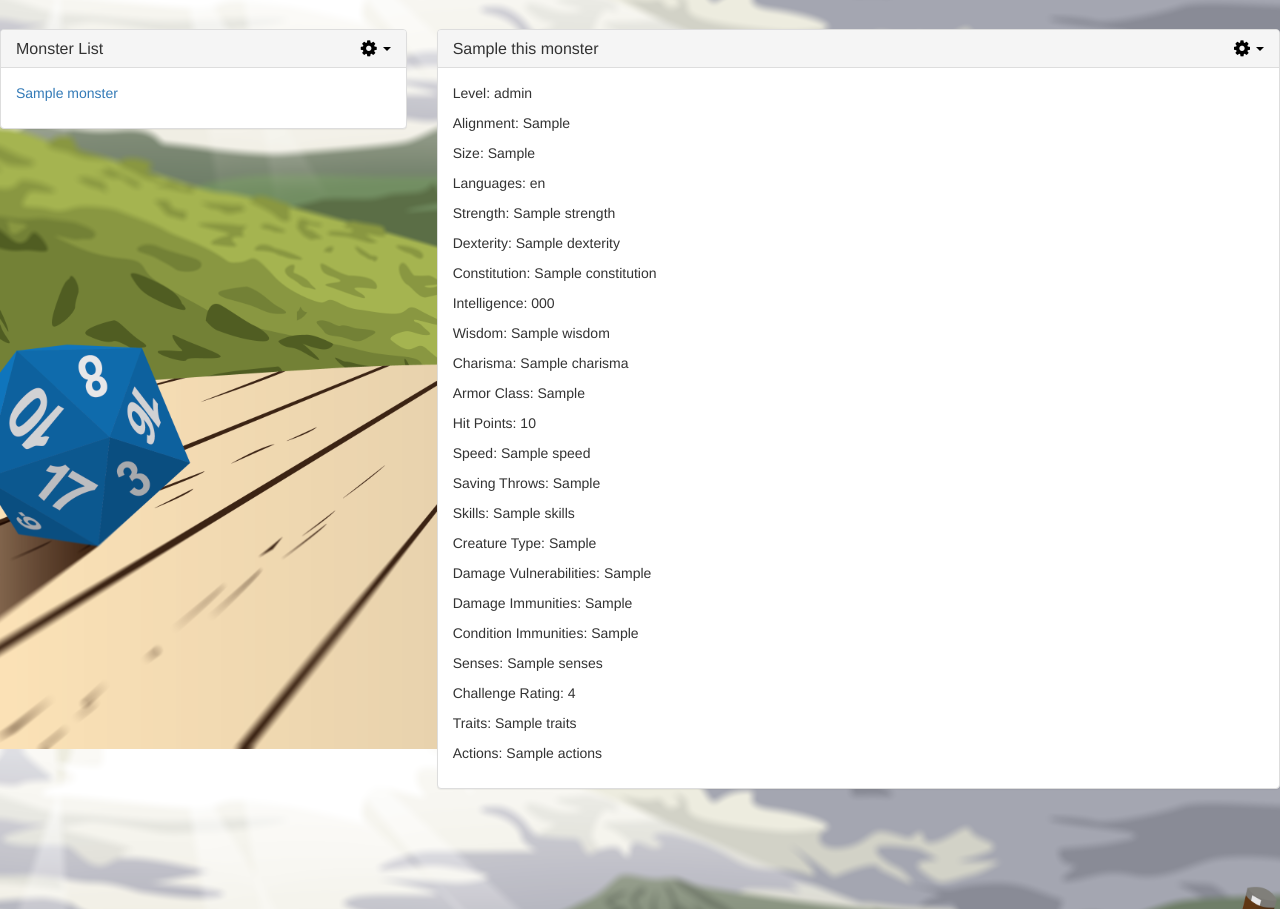
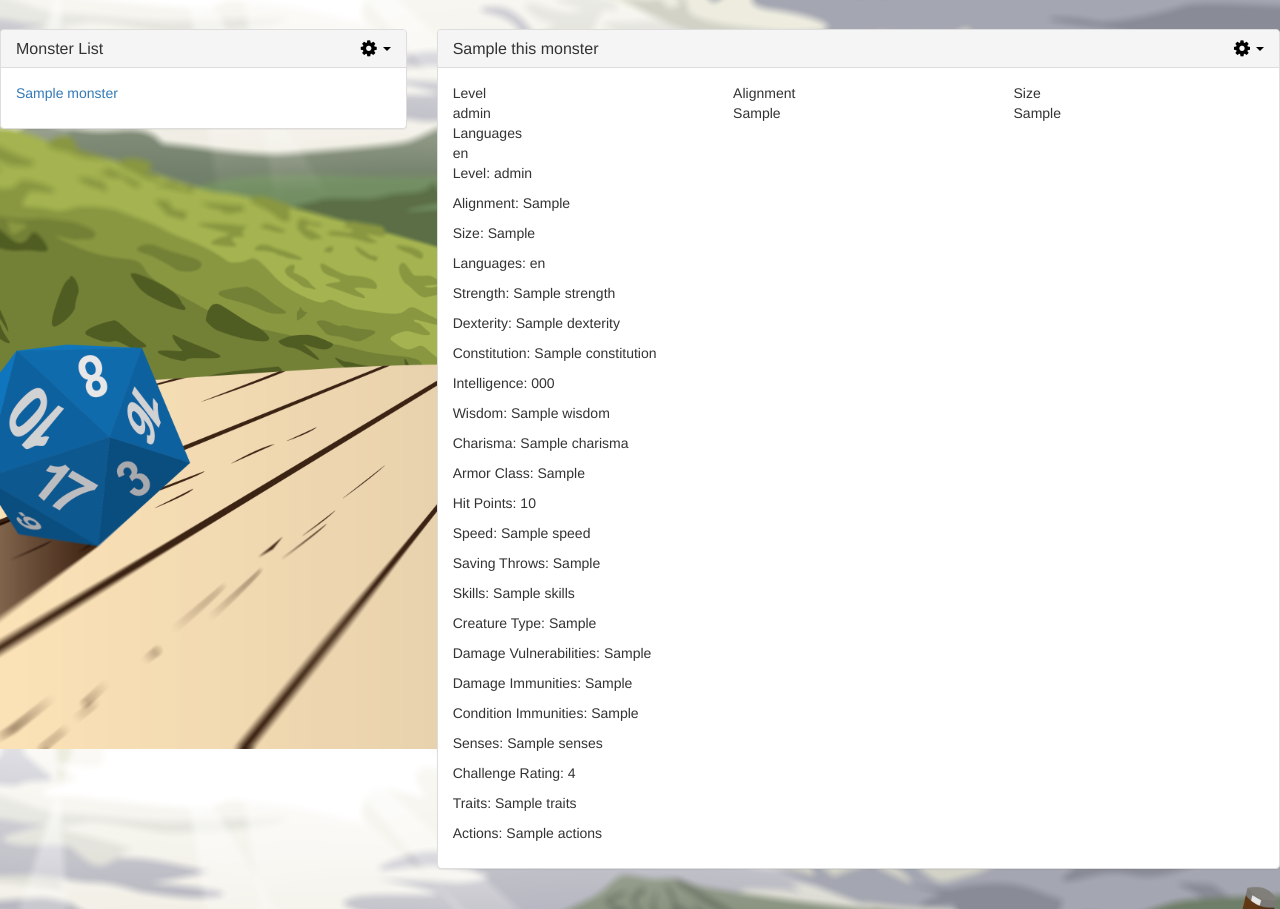
Before and after one commit to brunosardinepi/dungeonomics, a Django app: template characters/templates/characters/monster_detail.html in a window 1280 px wide. Shown: the part 51-960 px from the top of the page. Run offline with Django 3.2, Linux system fonts and the light colour scheme; the template is opened without the code that fills it: most values are stand-ins (such as "Sample title", 1, 10 or a date in 2020); parts of the project's set-up code (start-up, migrations or seed data) failed here and were passed over; some libraries are stand-ins or nearby versions.

Commit message:
initial monster styling

```diff
--- a/characters/templates/characters/monster_detail.html
+++ b/characters/templates/characters/monster_detail.html
@@ -48,6 +48,40 @@
 
 {% block character_detail %}
     {% if this_monster %}
+        <div class="row">
+            <div class="col-md-4">
+                <div class="character-label">
+                    Level
+                </div>
+                <div class="character-details">
+                    {{ this_monster.level }}
+                </div>
+            </div>
+            <div class="col-md-4">
+                <div class="character-label">
+                    Alignment
+                </div>
+                <div class="character-details">
+                    {{ this_monster.get_alignment_display }}
+                </div>
+            </div>
+            <div class="col-md-4">
+                <div class="character-label">
+                    Size
+                </div>
+                <div class="character-details">
+                    {{ this_monster.get_size_display }}
+                </div>
+            </div>
+            <div class="col-md-4">
+                <div class="character-label">
+                    Languages
+                </div>
+                <div class="character-details">
+                    {{ this_monster.languages }}
+                </div>
+            </div>
+        </div>
         <p>Level: {{ this_monster.level }}</p>
         <p>Alignment: {{ this_monster.get_alignment_display }}</p>
         <p>Size: {{ this_monster.get_size_display }}</p>
```
Also changed, not shown: assets/css/layout.css (+8 -0 lines).
